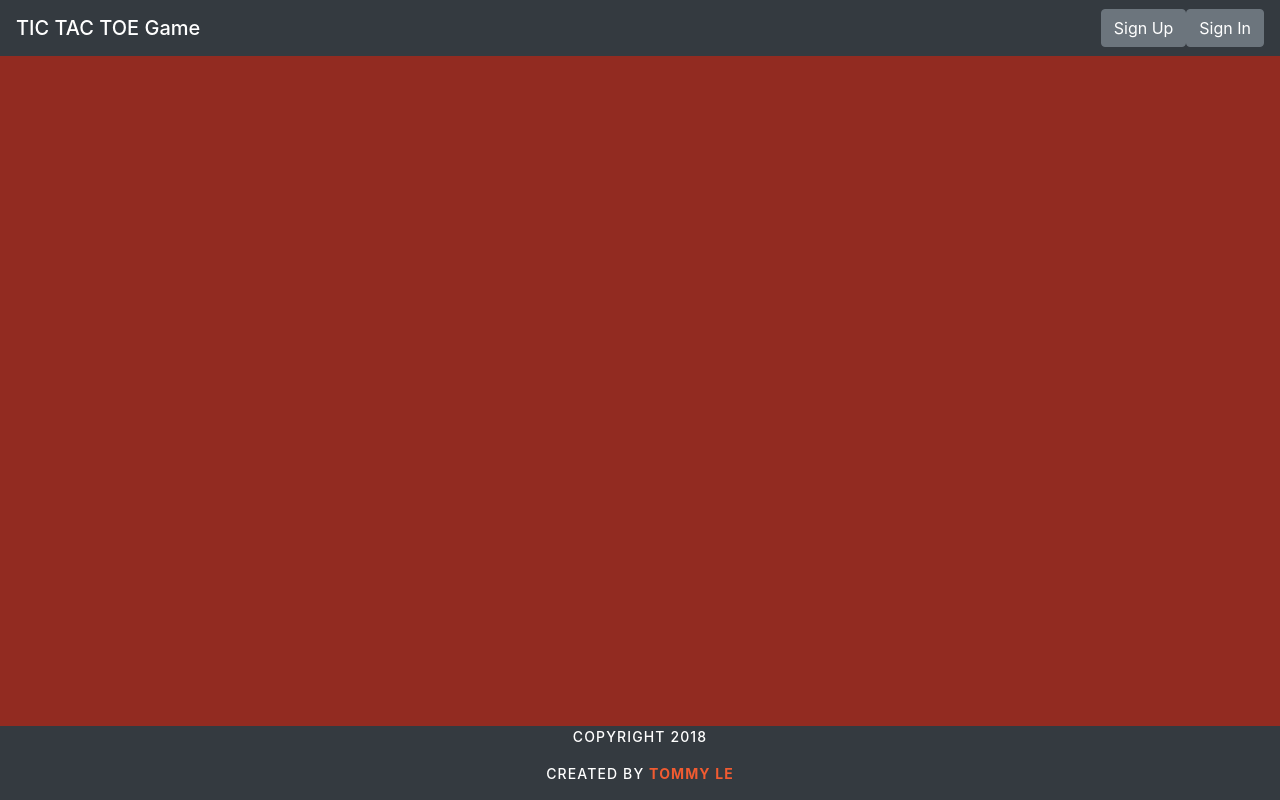
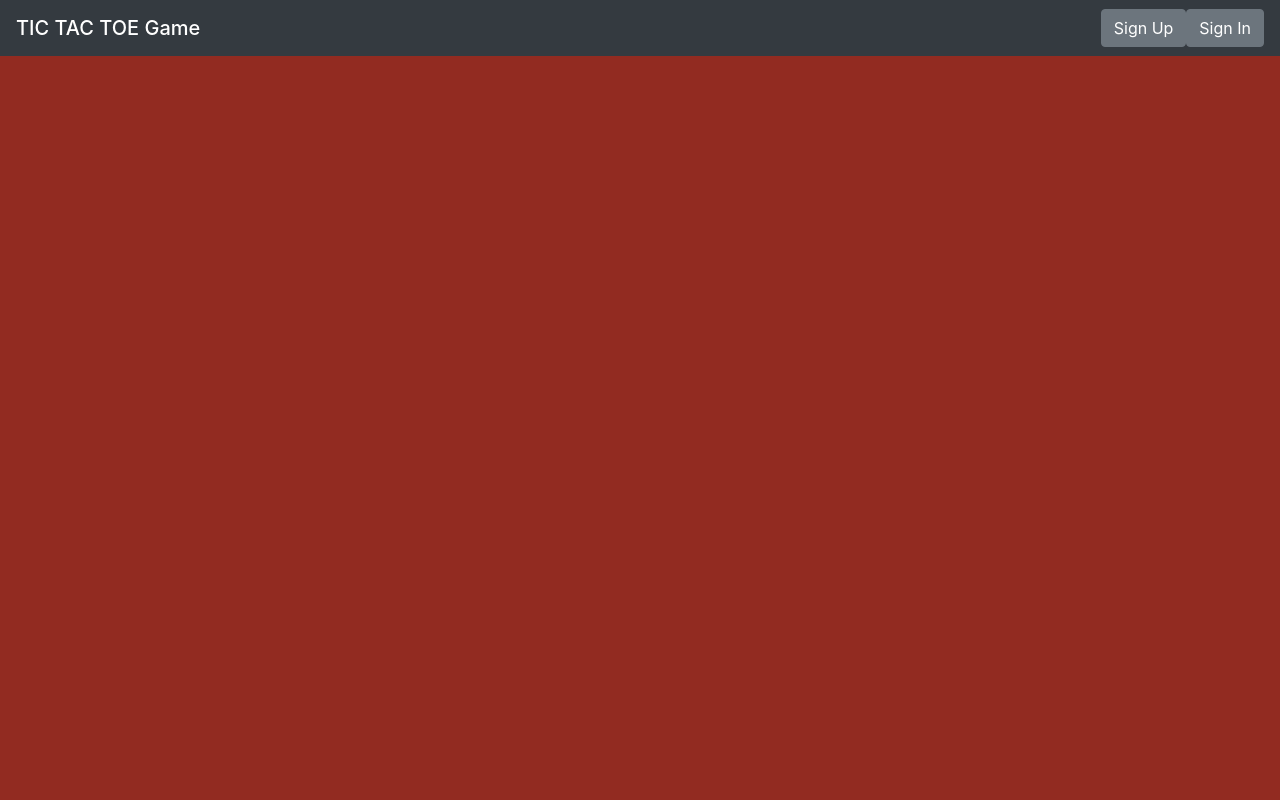
Before and after one commit to Tommyle90/tic-tac-toe-client, a website built with webpack: page index.html in a window 1280 px wide. Built offline with nearby package versions, Linux system fonts and the light colour scheme.

Commit message:
Footer and Message box
Fixed message displaying behind forms, reset the change password form
when doing a successful signout and removed footer

```diff
--- a/assets/scripts/auth/ui.js
+++ b/assets/scripts/auth/ui.js
@@ -69,6 +69,7 @@ const onSignOutSuccess = (signOutResponse) => {
   $('.game-container').hide()
   $('#get-games').hide()
   $('#create-games').hide()
+  $('#change-password-form').trigger('reset')
   setTimeout(function () {
     $('#message').fadeOut().empty()
   }, 1000)
--- a/assets/styles/themes.scss
+++ b/assets/styles/themes.scss
@@ -79,6 +79,7 @@ body {
   justify-content: center;
   flex-direction: column;
   margin-top: 20px;
+  height: 150px;
   #message{
     margin: 10px 10px;
   }
@@ -100,31 +101,31 @@ body {
     display: none;
   }
 }
-
-footer {
-text-transform: uppercase;
-padding: 0 20px;
-background-color: $footer;
-color: $white;
-font-size: 14px;
-letter-spacing: .08em;
-font-weight: 500;
-bottom: 0;
-position: absolute;
-width: 100%;
-text-align: center;
-}
-
-.clearfix:after {
-visibility: hidden;
-display: block;
-content: ' ';
-clear: both;
-height: 0;
-font-size: 0;
-}
-
-.name{
-	color: $name;
-	font-weight: 700;
-}
+//
+// footer {
+// text-transform: uppercase;
+// padding: 0 20px;
+// background-color: $footer;
+// color: $white;
+// font-size: 14px;
+// letter-spacing: .08em;
+// font-weight: 500;
+// bottom: 0;
+// position: absolute;
+// width: 100%;
+// text-align: center;
+// }
+//
+// .clearfix:after {
+// visibility: hidden;
+// display: block;
+// content: ' ';
+// clear: both;
+// height: 0;
+// font-size: 0;
+// }
+//
+// .name{
+// 	color: $name;
+// 	font-weight: 700;
+// }
--- a/index.html
+++ b/index.html
@@ -73,9 +73,9 @@
       <div id='message-box'></div>
     </div>
 
-    <footer class="clearfix">
+    <!-- <footer class="clearfix">
 		<p class="copyright"> Copyright 2018 </p>
 		<p class="message"> Created by <span class="name">Tommy Le</span> </p>
-	</footer>
+	</footer> -->
     </body>
 </html>
```
